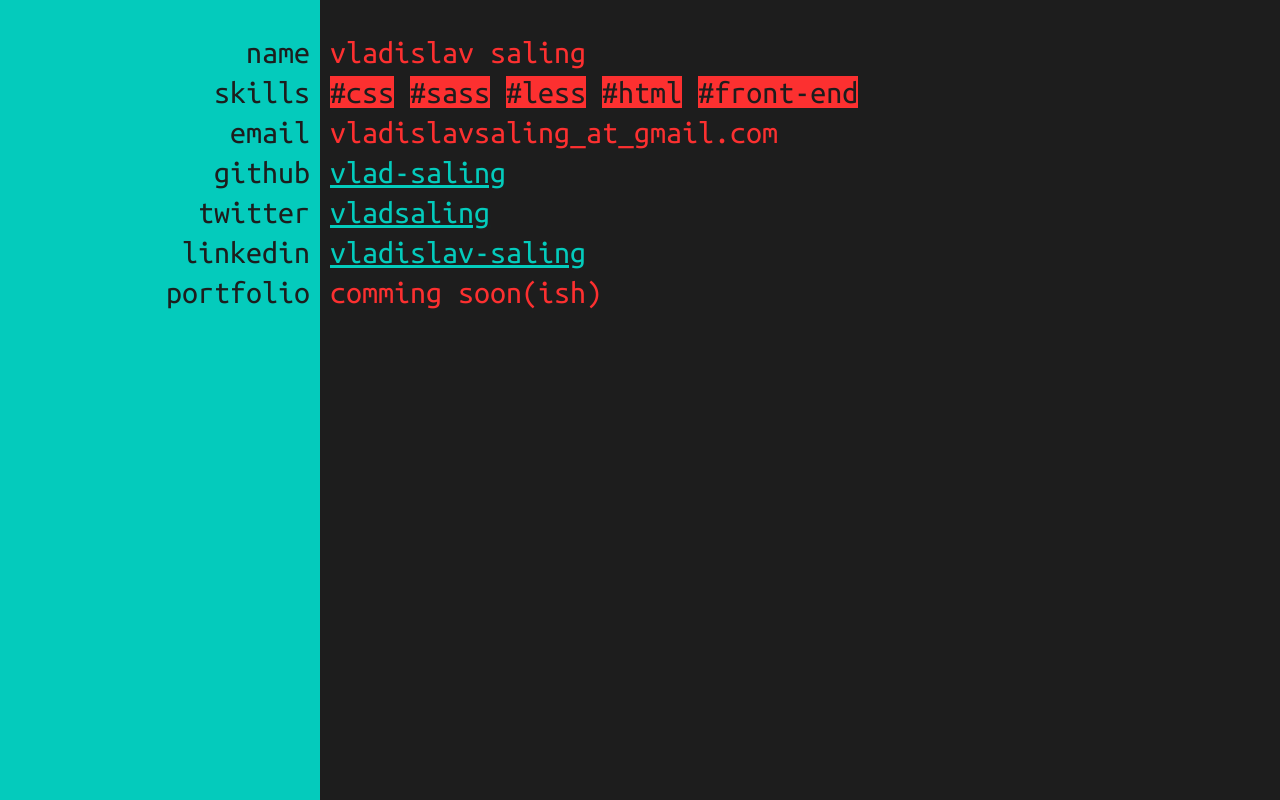
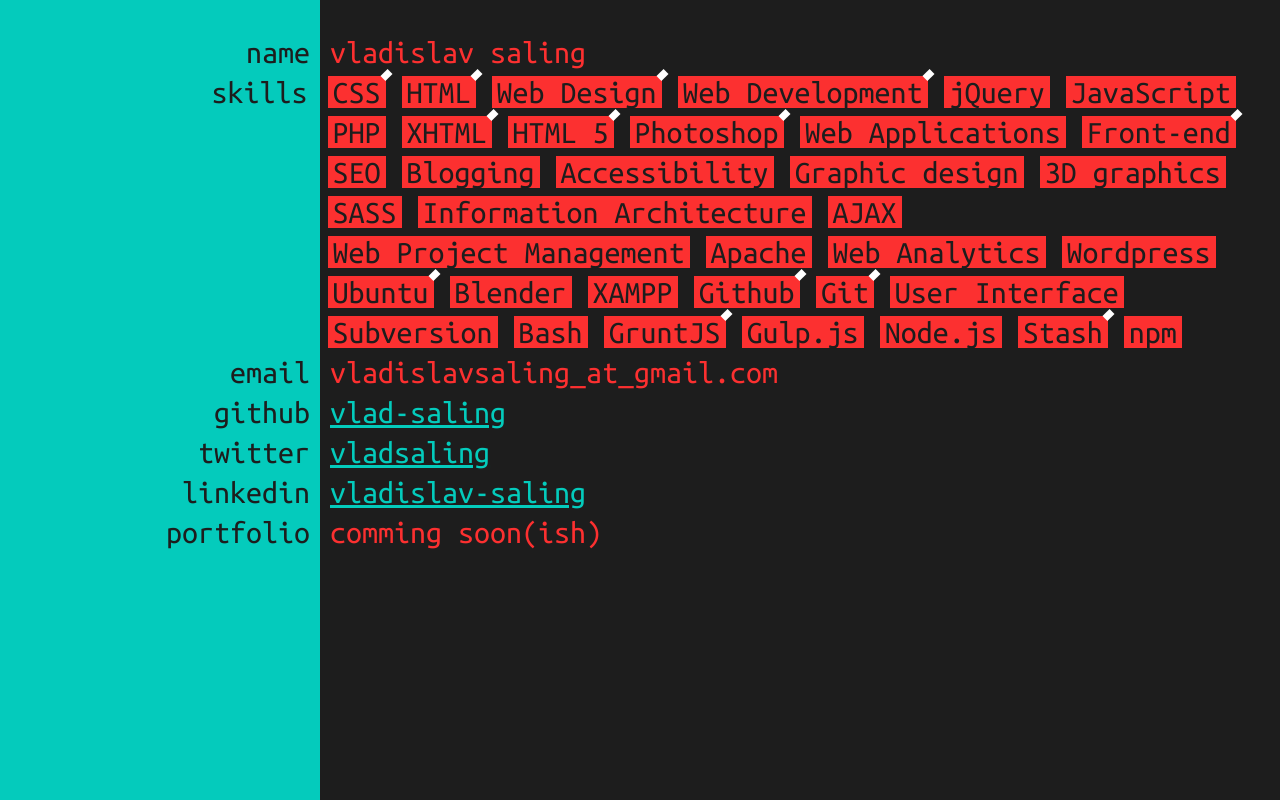
Before and after one commit to vlad-saling/cv, a plain HTML site: page index.html in a window 1280 px wide. Drawn offline with Linux system fonts and the light colour scheme.

Commit message:
skills update

```diff
--- a/index.html
+++ b/index.html
@@ -44,8 +44,8 @@
         position: absolute;
         content: "";
         display:block;
-        width: 25vw;
-        min-width: 125px;
+        min-width: 25vw;
+        min-width: 25%;
         background-color: #04CBBC;
         height: 100vh;
     }
@@ -67,7 +67,7 @@
 
     .label {
         width: 25vw;
-        min-width: 125px;
+        min-width: 25%;
         display:inline-block;
         text-align: right;
         color: #1d1d1d;
@@ -79,7 +79,24 @@
         color: #1d1d1d;
         background-color:  #FC3030;
         white-space: nowrap;
+        padding: 0 5px;
     }
+
+    .skills > span.prime {
+        position: relative;
+    }
+
+        .skills > span.prime:after {
+            content: "";
+            position: absolute;
+            display: block;
+            background-color: #fff;
+            width: 7px;
+            height: 10px;
+            top: -6px;
+            right: -4px;
+            transform: rotate(45deg);
+        }
 
 
 </style>
@@ -88,7 +105,7 @@
 
     <ul class="data">
         <li><span class="label">name</span><span class="value">vladislav saling</span></li>
-        <li><span class="label">skills</span><span class="skills"><span>#css</span> <span>#sass</span> <span>#less</span> <span>#html</span> <span>#front-end</span</span></li>
+        <li><span class="label">skills</span><span class="skills"><span class="prime">CSS</span> <span class="prime">HTML</span> <span class="prime">Web Design</span> <span class="prime">Web Development</span> <span>jQuery</span> <span>JavaScript</span> <span>PHP</span> <span class="prime">XHTML</span> <span class="prime">HTML 5</span> <span class="prime">Photoshop</span> <span>Web Applications</span> <span class="prime">Front-end</span> <span>SEO</span> <span>Blogging</span> <span>Accessibility</span> <span>Graphic design</span> <span>3D graphics</span>  <span>SASS</span> <span>Information Architecture</span> <span>AJAX</span> <span>Web Project Management</span> <span>Apache</span> <span>Web Analytics</span> <span>Wordpress</span> <span class="prime">Ubuntu</span> <span>Blender</span> <span>XAMPP</span> <span class="prime">Github</span> <span class="prime">Git</span> <span>User Interface</span> <span>Subversion</span> <span>Bash</span> <span class="prime">GruntJS</span> <span>Gulp.js</span> <span>Node.js</span> <span class="prime">Stash</span> <span>npm</span> </span></li>
         <li><span class="label">email</span><span class="value">vladislavsaling_at_gmail.com</span></li>
         <li><span class="label">github</span><a href="https://github.com/vlad-saling">vlad-saling</a></li>
         <li><span class="label">twitter</span><a href="https://twitter.com/vladsaling">vladsaling</a></li>
```
